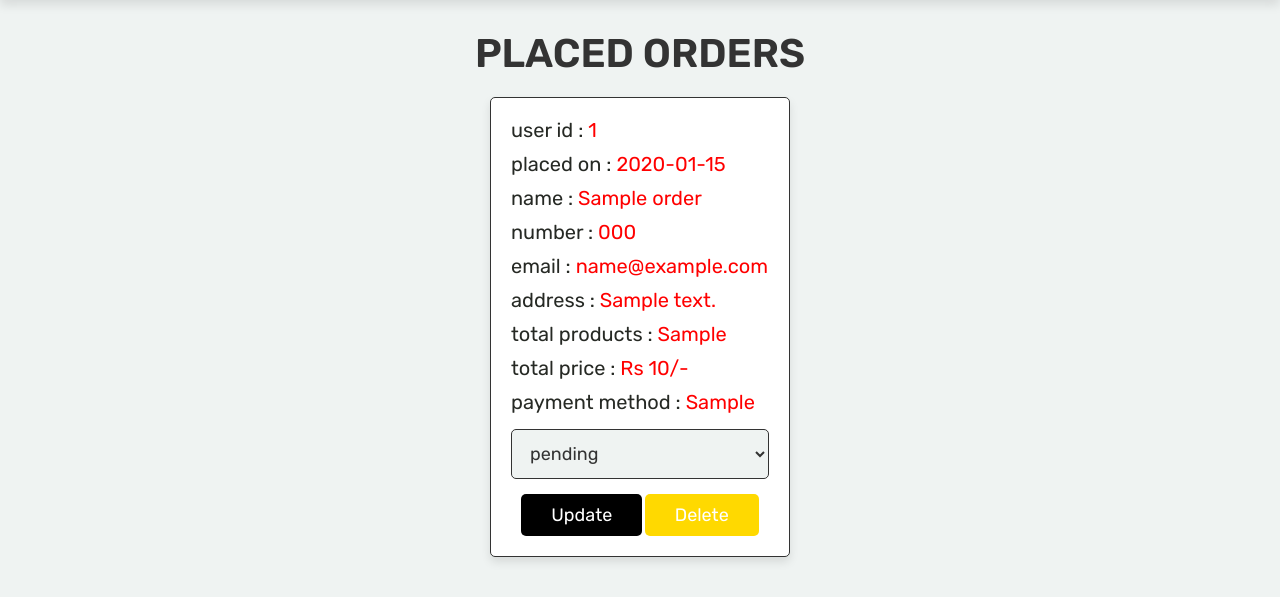
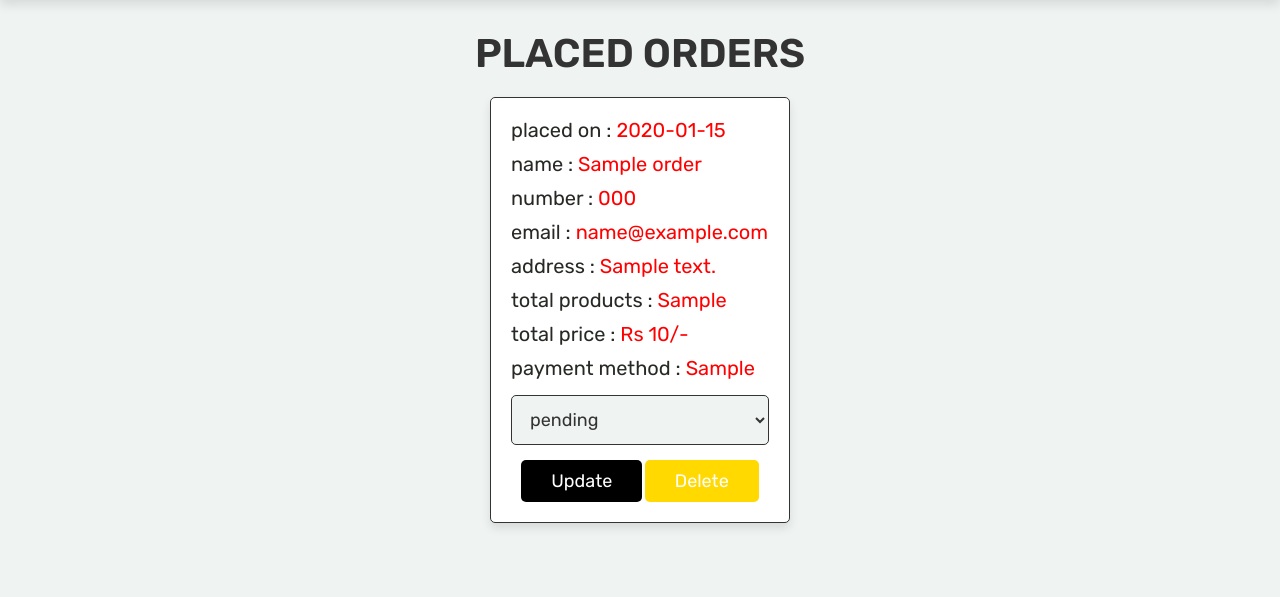
Before and after one commit to realsahilthakur/BOOK-STORE, a PHP site: page /admin_orders.php in a window 1280 px wide. Shown: the part 69-666 px from the top of the page. Run offline with PHP 8.4, Linux system fonts and the light colour scheme; the visitor is signed in with stand-in values (Sample User, id 1); tables that the repository leaves empty hold one stand-in row (values such as "Sample post").

Commit message:
Update admin_orders.php

```diff
--- a/admin_orders.php
+++ b/admin_orders.php
@@ -57,7 +57,6 @@ if(isset($_GET['delete'])){
          while($fetch_orders = mysqli_fetch_assoc($select_orders)){
       ?>
       <div class="box">
-         <p> user id : <span><?php echo $fetch_orders['user_id']; ?></span> </p>
          <p> placed on : <span><?php echo $fetch_orders['placed_on']; ?></span> </p>
          <p> name : <span><?php echo $fetch_orders['name']; ?></span> </p>
          <p> number : <span><?php echo $fetch_orders['number']; ?></span> </p>
@@ -90,12 +89,6 @@ if(isset($_GET['delete'])){
 
 
 
-
-
-
-
-
-
 <!-- custom admin js file link  -->
 <script src="js/admin_script.js"></script>
 
```
